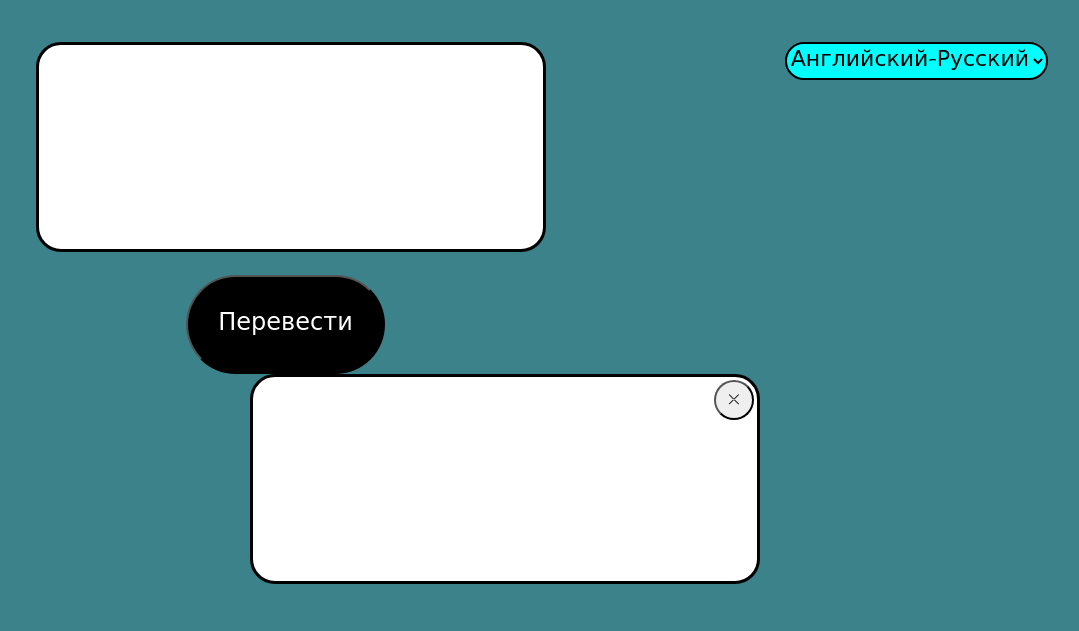
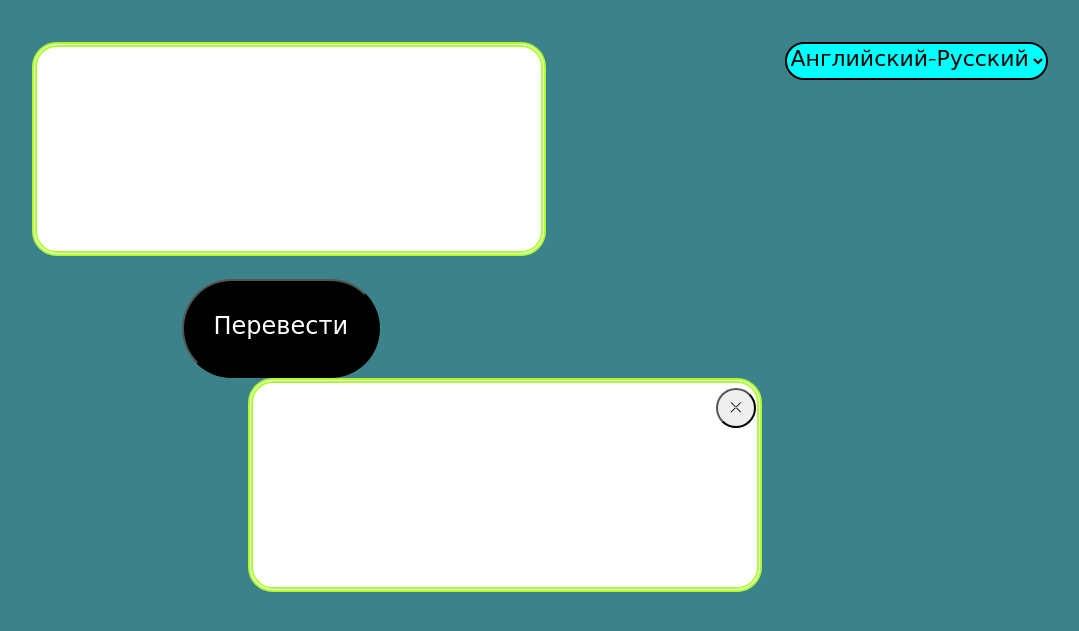
Before and after one commit to Chetirebochki/translater, a Flask app: page / in a window 1280 px wide. Shown: the part 118-749 px from the top of the page, without its empty margins (113-1192 px from the left). Run offline with Flask 2, Linux system fonts and the light colour scheme.

Commit message:
Update style.css

```diff
--- a/static/style.css
+++ b/static/style.css
@@ -92,8 +92,9 @@ body{
     width: 500px;
     height: 200px;
     resize: none;
-    border: solid black;
+    border: 5px double greenyellow;
     border-radius: 25px;
+
 }
 
 .btn-delete{
@@ -137,5 +138,5 @@ body{
 }
 
 .text_area_div{
-    margin-left: 30px;
+    margin-left: 25px;
 }
```
